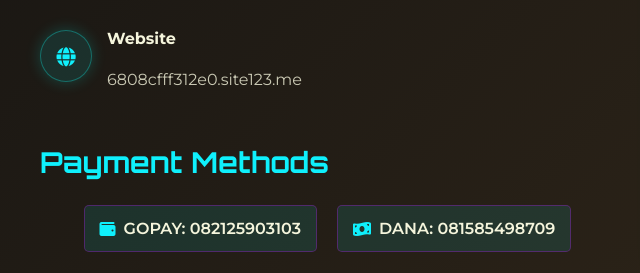
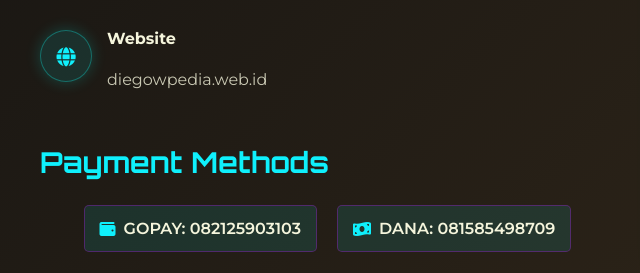
Before and after one commit to AlfinoDiego/diegowwebfix, a plain HTML site: page index.html in a window 1280 px wide. Shown: the part 3965-4238 px from the top of the page, 0-640 px from the left. Drawn offline with Linux system fonts and the light colour scheme.

Commit message:
Add files via upload

```diff
--- a/index.html
+++ b/index.html
@@ -947,7 +947,7 @@
                         </div>
                         <div>
                             <h4>Website</h4>
-                            <p><a href="diegowpedia.web.id">6808cfff312e0.site123.me</a></p>
+                            <p><a href="diegowpedia.web.id">diegowpedia.web.id</a></p>
                         </div>
                     </div>
 
```
